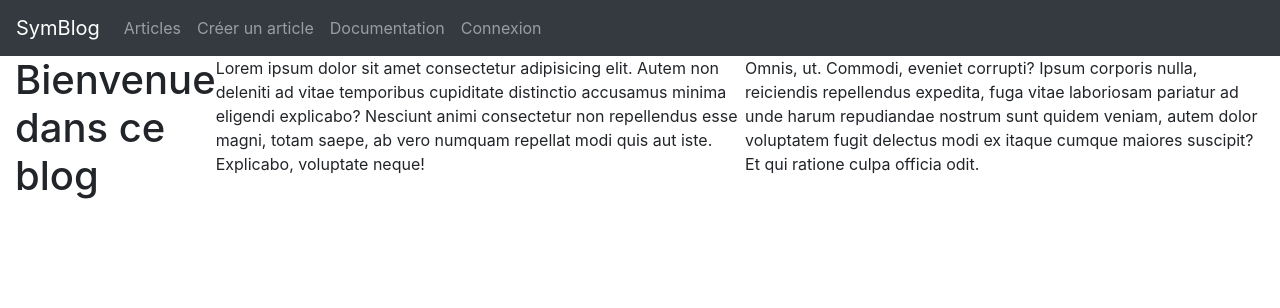
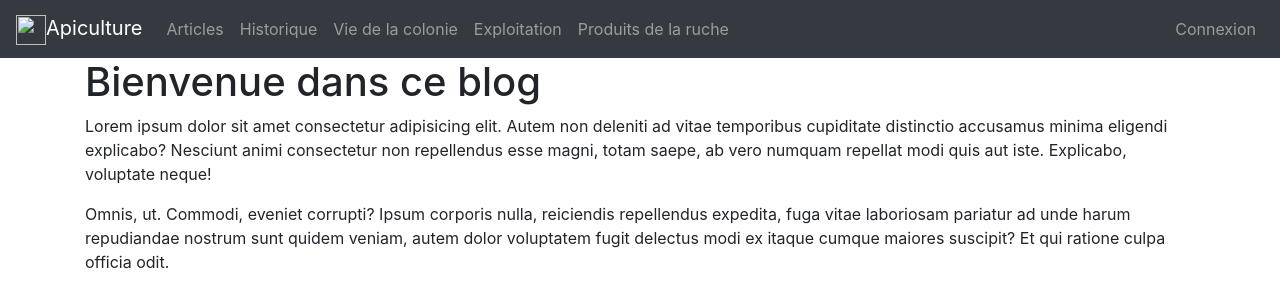
Before and after one commit to Luc-Leveque/site-apiculture, a Symfony app: template templates/blog/home.html.twig in a window 1280 px wide. Shown: the top 308 px of the page. Run offline with Twig, Linux system fonts and the light colour scheme; the template is opened without the code that fills it, so the values that code supplies are empty; some libraries are stand-ins or nearby versions.

Commit message:
Merge branch 'master' of https://github.com/Luc-Leveque/site-apiculture

```diff
--- a/templates/base.html.twig
+++ b/templates/base.html.twig
@@ -3,34 +3,35 @@
     <head>
         <meta charset="UTF-8">
         <title>
-            {% block title %}Welcome!{% endblock %}
+            {% block title %}Apiculture{% endblock %}
         </title>
         <link rel="stylesheet" href="https://stackpath.bootstrapcdn.com/bootstrap/4.1.3/css/bootstrap.min.css" integrity="sha384-MCw98/SFnGE8fJT3GXwEOngsV7Zt27NXFoaoApmYm81iuXoPkFOJwJ8ERdknLPMO" crossorigin="anonymous">
         {% block stylesheets %}{% endblock %}
     </head>
     <body>
         <nav class="navbar navbar-expand-lg navbar-dark bg-dark"> <!--fixed-top-->
-            <a class="navbar-brand" href="{{ path('home') }} ">SymBlog</a>
-
-            <button class="navbar-toggler" type="button" data-toggle="collapse" data-target="#navbarColor01" aria-controls="navbarColor01" aria-expanded="false" aria-label="Toggle navigation">
-                <span class="navbar-toggler-icon"></span>
-            </button>
-
+            <a class="navbar-brand" href="{{ path('home') }} "><img src="" width="30" height="30" alt="">Apiculture</a>
             <div class="collapse navbar-collapse" id="navbarColor01">
                 <ul class="navbar-nav mr-auto">
                     <li class="nav-item">
                         <a class="nav-link" href="{{ path('blog') }} ">Articles</a>
                     </li>
                     <li class="nav-item">
-                        <a class="nav-link" href="{{ path('blog_create') }} ">Créer un article</a>
+                        <a class="nav-link" href="{{ path('documentation_history') }} ">Historique</a>
                     </li>
                     <li class="nav-item">
-                        <a class="nav-link" href="{{ path('documentation_apiculture') }} ">Documentation</a>
+                        <a class="nav-link" href="{{ path('documentation_bees') }} ">Vie de la colonie</a>
                     </li>
-
-
+                    <li class="nav-item">
+                        <a class="nav-link" href="{{ path('documentation_hive') }} ">Exploitation</a>
+                    </li>
+                    <li class="nav-item">
+                        <a class="nav-link" href="{{ path('documentation_products') }} ">Produits de la ruche</a>
+                    </li>
+                </ul>
+                <ul class="navbar-nav">
                     {% if not app.user %}
-                        <li class="nav-item">
+                        <li class="nav-item ">
                             <a href="{{ path('security_login') }}" class="nav-link">
                                 Connexion
                             </a>
@@ -50,9 +51,13 @@
                 </ul>
             </div>
         </nav>
-        <div class="container-fluid d-flex h-100 flex-col">
+        <div class="container">
             {% block body %}{% endblock %}
         </div>
-        {% block javascripts %}{% endblock %}
+        {% block javascripts %}
+            <script src="https://code.jquery.com/jquery-3.3.1.slim.min.js" integrity="sha384-q8i/X+965DzO0rT7abK41JStQIAqVgRVzpbzo5smXKp4YfRvH+8abtTE1Pi6jizo" crossorigin="anonymous"></script>
+            <script src="https://cdnjs.cloudflare.com/ajax/libs/popper.js/1.14.3/umd/popper.min.js" integrity="sha384-ZMP7rVo3mIykV+2+9J3UJ46jBk0WLaUAdn689aCwoqbBJiSnjAK/l8WvCWPIPm49" crossorigin="anonymous"></script>
+            <script src="https://stackpath.bootstrapcdn.com/bootstrap/4.1.3/js/bootstrap.min.js" integrity="sha384-ChfqqxuZUCnJSK3+MXmPNIyE6ZbWh2IMqE241rYiqJxyMiZ6OW/JmZQ5stwEULTy" crossorigin="anonymous"></script>
+        {% endblock %}
     </body>
 </html>
```
Also changed, not shown: 1 other file.
